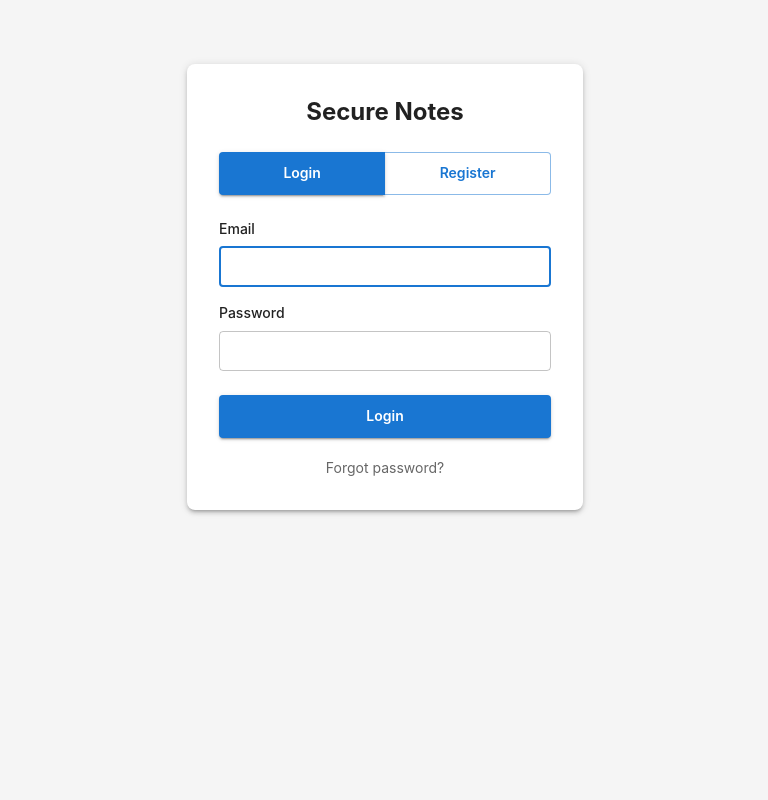
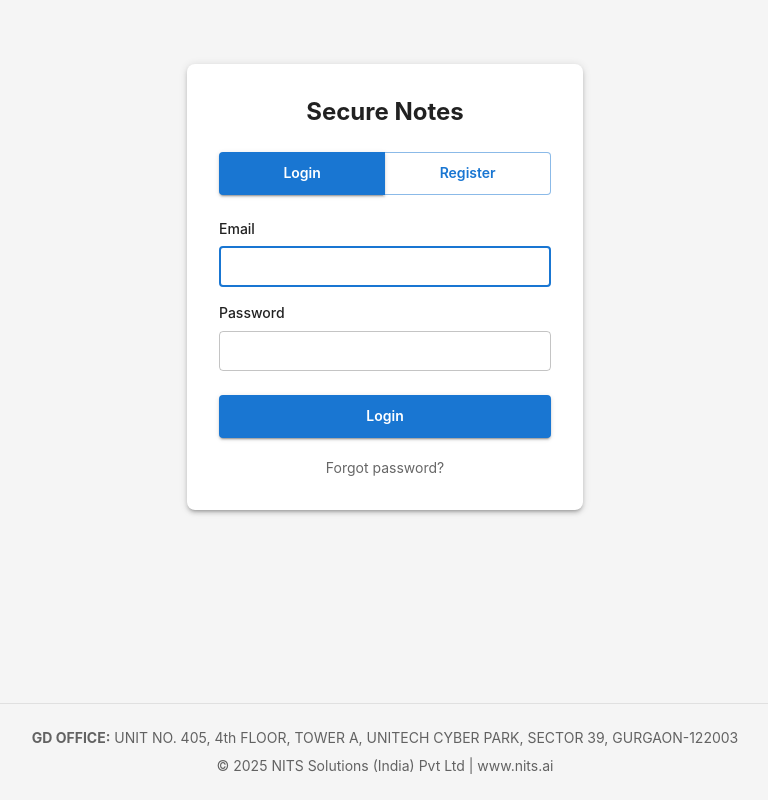
Before and after one commit to durgeshkryadav/Secure-Notes-App, a React (Vite) app in the folder frontend/: page / in a window 1280 px wide. Shown: the whole page, without its empty margins (255-1023 px from the left). Built offline with nearby package versions, Linux system fonts and the light colour scheme; no server answers.

Commit message:
Add NITS Solutions footer with copyright and office details to all pages

```diff
--- /dev/null
+++ b/frontend/src/components/Footer/Footer.tsx
@@ -0,0 +1,28 @@
+import React from 'react';
+import { Box, Typography, Container } from '@mui/material';
+
+const Footer: React.FC = () => {
+  return (
+    <Box
+      component="footer"
+      sx={{
+        py: 3,
+        px: 2,
+        mt: 'auto',
+        backgroundColor: '#f5f5f5',
+        borderTop: '1px solid #e0e0e0',
+      }}
+    >
+      <Container maxWidth="lg">
+        <Typography variant="body2" color="text.secondary" align="center" sx={{ mb: 1 }}>
+          <strong>GD OFFICE:</strong> UNIT NO. 405, 4th FLOOR, TOWER A, UNITECH CYBER PARK, SECTOR 39, GURGAON-122003
+        </Typography>
+        <Typography variant="body2" color="text.secondary" align="center">
+          © {new Date().getFullYear()} NITS Solutions (India) Pvt Ltd | www.nits.ai
+        </Typography>
+      </Container>
+    </Box>
+  );
+};
+
+export default Footer;
--- a/frontend/src/components/index.ts
+++ b/frontend/src/components/index.ts
@@ -1 +1,2 @@
 export { default as ProtectedRoute } from './ProtectedRoute/ProtectedRoute';
+export { default as Footer } from './Footer/Footer';
--- a/frontend/src/pages/Dashboard/Dashboard.tsx
+++ b/frontend/src/pages/Dashboard/Dashboard.tsx
@@ -38,6 +38,7 @@ import {
 import { formatDate, truncateText } from '../../utils/helpers';
 import { ROUTES } from '../../constants';
 import { Note } from '../../interface/notes.interface';
+import { Footer } from '../../components';
 
 const Dashboard: React.FC = () => {
   const navigate = useNavigate();
@@ -367,6 +368,7 @@ const Dashboard: React.FC = () => {
           </>
         )}
       </Dialog>
+      <Footer />
     </Box>
   );
 };
--- a/frontend/src/pages/Login/Login.tsx
+++ b/frontend/src/pages/Login/Login.tsx
@@ -15,6 +15,7 @@ import { useAppDispatch, useAppSelector } from '../../redux/hooks';
 import { loginUser, clearError } from '../../redux/slices/auth.slice';
 import { isValidEmail } from '../../utils/helpers';
 import { ROUTES } from '../../constants';
+import { Footer } from '../../components';
 
 const Login: React.FC = () => {
   const navigate = useNavigate();
@@ -94,7 +95,8 @@ const Login: React.FC = () => {
   };
 
   return (
-    <Container component="main" maxWidth="xs">
+    <Box sx={{ display: 'flex', flexDirection: 'column', minHeight: '100vh' }}>
+      <Container component="main" maxWidth="xs" sx={{ flex: 1 }}>
         <Box
           sx={{
             marginTop: 8,
@@ -218,6 +220,8 @@ const Login: React.FC = () => {
         </Paper>
       </Box>
       </Container>
+      <Footer />
+    </Box>
   );
 };
 
--- a/frontend/src/pages/Register/Register.tsx
+++ b/frontend/src/pages/Register/Register.tsx
@@ -16,6 +16,7 @@ import { useAppDispatch, useAppSelector } from '../../redux/hooks';
 import { registerUser, clearError } from '../../redux/slices/auth.slice';
 import { isValidEmail, isValidPassword } from '../../utils/helpers';
 import { ROUTES } from '../../constants';
+import { Footer } from '../../components';
 
 const Register: React.FC = () => {
   const navigate = useNavigate();
@@ -119,7 +120,8 @@ const Register: React.FC = () => {
   };
 
   return (
-    <Container component="main" maxWidth="xs">
+    <Box sx={{ display: 'flex', flexDirection: 'column', minHeight: '100vh' }}>
+      <Container component="main" maxWidth="xs" sx={{ flex: 1 }}>
         <Box
           sx={{
             marginTop: 8,
@@ -245,6 +247,8 @@ const Register: React.FC = () => {
         </Paper>
       </Box>
       </Container>
+      <Footer />
+    </Box>
   );
 };
 
```
Lines whose indentation alone changed are shown as unchanged.
